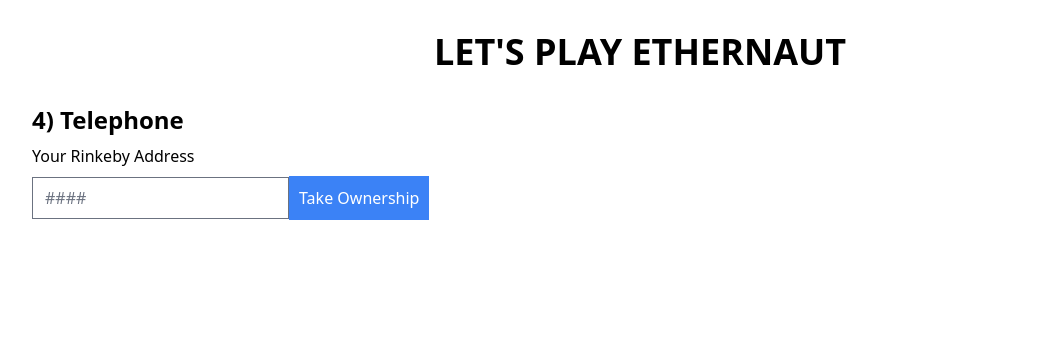
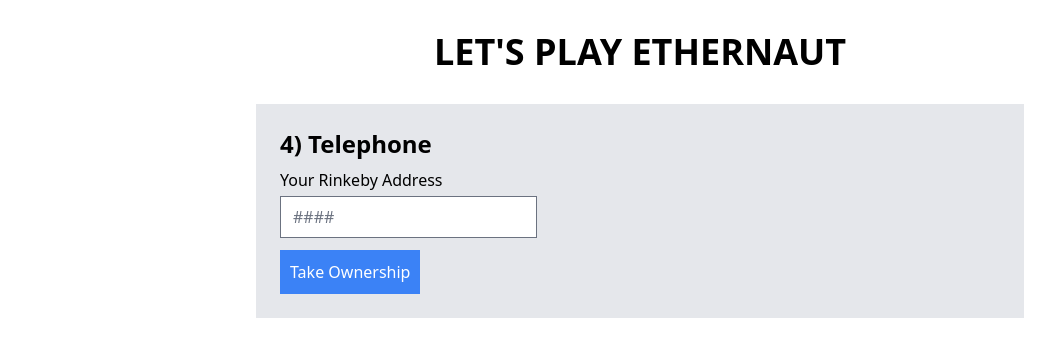
Before and after one commit to davidysoards/hardhat-vite, a React (Vite) app: page / in a window 1280 px wide. Shown: the top 356 px of the page, without its empty margins (0-1055 px from the left). Built offline with nearby package versions, Linux system fonts and the light colour scheme.

Commit message:
CSS tweaks

```diff
--- a/src/App.jsx
+++ b/src/App.jsx
@@ -23,18 +23,27 @@
   return (
     <div className="p-8">
       <h1 className="text-4xl font-bold uppercase text-center mb-8">Let's Play Ethernaut</h1>
+      {/* LEVEL 4 */}
+      <div className=" max-w-screen-md mx-auto bg-gray-200 p-6">
         <h2 className="text-2xl font-bold mb-2">4) Telephone</h2>
-      <label htmlFor="your-rinkeby" className="block">
+        <label>
           Your Rinkeby Address
+          <input
+            type="text"
+            onChange={(e) => setTeleAddress(e.target.value)}
+            placeholder="####"
+            id="your-rinkeby"
+            className="block mt-1"
+          />
         </label>
-      <input type="text" onChange={(e) => setTeleAddress(e.target.value)} placeholder="####" id="your-rinkeby" />
         <button
           type="button"
-        className="p-2 bg-blue-500 text-white border-2 border-blue-500 mt-2"
+          className="p-2 bg-blue-500 text-white border-2 border-blue-500 mt-3"
           onClick={hackTelephone}
         >
           Take Ownership
         </button>
       </div>
+    </div>
   );
 }
```
Lines whose indentation alone changed are shown as unchanged.
